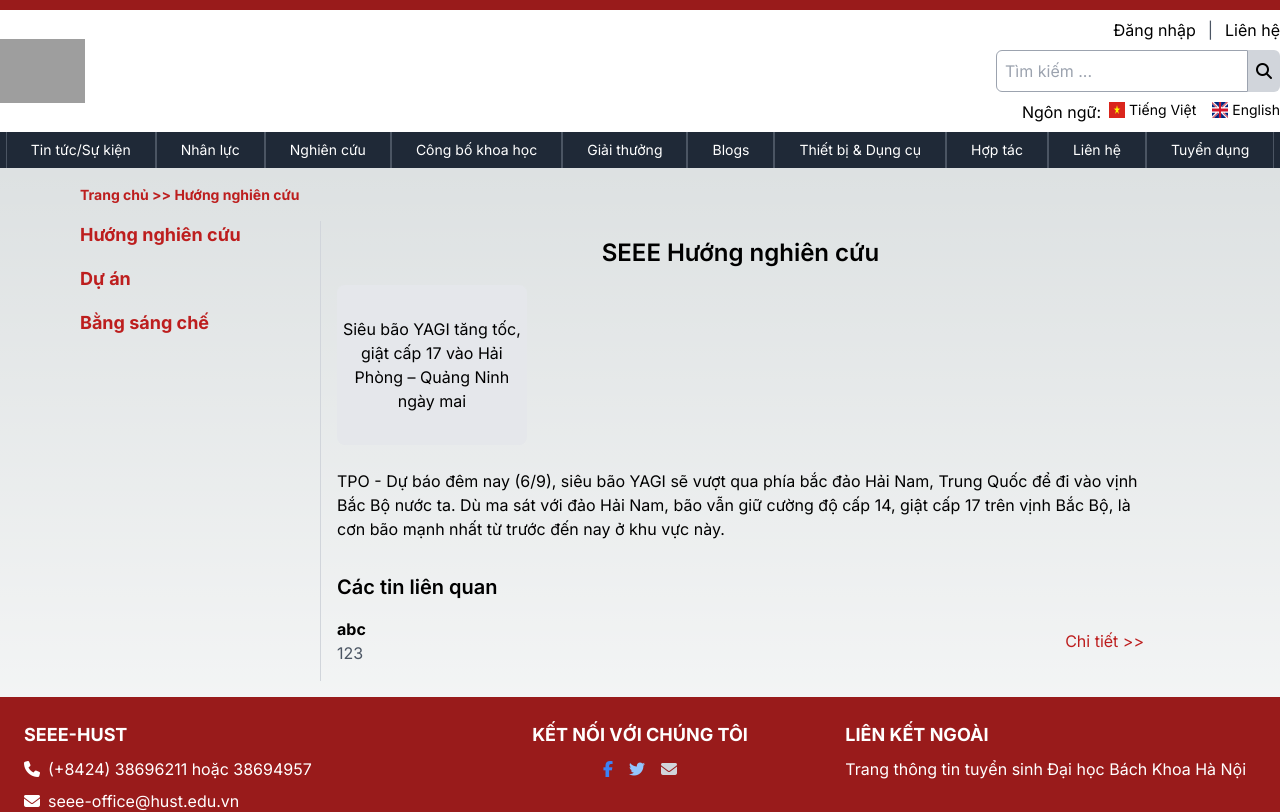
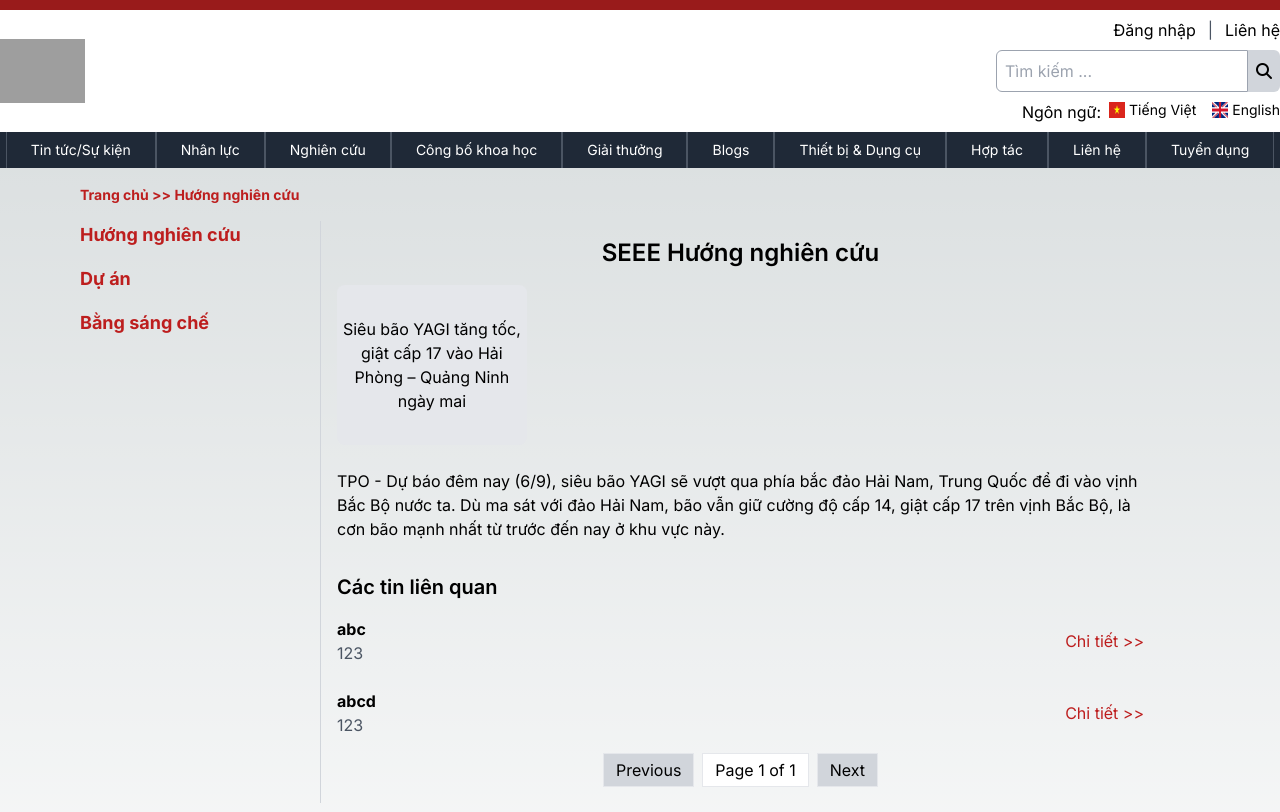
Before and after one commit to vhxmt/cds_ttkt, a Next.js app: page /NewPage/nghien-cuu/huong-nghien-cuu in a window 1280 px wide. Shown: the top 812 px of the page. Built offline with nearby package versions, Linux system fonts and the light colour scheme; grey boxes are pictures that could not be loaded.

Commit message:
phân trang

```diff
--- a/src/app/NewPage/nghien-cuu/huong-nghien-cuu/page.tsx
+++ b/src/app/NewPage/nghien-cuu/huong-nghien-cuu/page.tsx
@@ -5,7 +5,7 @@ import Breadcrumb from '@/components/breadcrumb';
 import { useAuth } from '@/components/providers/AuthProvider'; // Import hook to check admin rights
 import ResearchAreaForm, { ResearchArea } from './form-huong-nghien-cuu';
 import RelatedNewsForm, { RelatedNews } from './form-tin-tuc-lien-quan';
-
+import PgControl from '@/components/display-block/PgControl';
 interface ResearchData {
     title: string;
     researchAreas: ResearchArea[];
@@ -14,8 +14,10 @@ interface ResearchData {
 export default function HuongNghienCuu() {
     const [researchData, setResearchData] = useState<ResearchData | null>(null);
     const [selectedAreaIndex, setSelectedAreaIndex] = useState<number>(0);
+    const [currentPage, setCurrentPage] = useState(1);
+    const itemsPerPage = 5; // Số tin tức mỗi trang
+    const [editAreaIndex, setEditAreaIndex] = useState<number | null>(null);
     const [isFormVisible, setIsFormVisible] = useState(false);
-    const [editAreaIndex, setEditAreaIndex] = useState<number | null>(null);
     const [isNewsFormVisible, setIsNewsFormVisible] = useState(false);
     const [editNewsIndex, setEditNewsIndex] = useState<number | null>(null);
 
@@ -26,6 +28,7 @@ export default function HuongNghienCuu() {
             setResearchData(data);
             if (data.researchAreas.length > 0) {
                 setSelectedAreaIndex(0);
+                setCurrentPage(1); // Reset page khi dữ liệu thay đổi
             }
         } catch (error) {
             console.error('Error fetching data:', error);
@@ -43,11 +46,29 @@ export default function HuongNghienCuu() {
         return <div>Loading...</div>;
     }
 
-    const { title, researchAreas = [] } = researchData;
+    const { title, researchAreas = [] } = researchData || {};
     const selectedArea = researchAreas[selectedAreaIndex] || { name: '', description: '', relatedNews: [] };
+    const totalPages = Math.ceil(selectedArea.relatedNews.length / itemsPerPage);
 
+    const currentNews = selectedArea.relatedNews.slice(
+        (currentPage - 1) * itemsPerPage,
+        currentPage * itemsPerPage
+    );
+
+    const handleNextPage = () => {
+        if (currentPage < totalPages) {
+            setCurrentPage(currentPage + 1);
+        }
+    };
+
+    const handlePrevPage = () => {
+        if (currentPage > 1) {
+            setCurrentPage(currentPage - 1);
+        }
+    };
     const handleAreaClick = (index: number) => {
         setSelectedAreaIndex(index);
+        setCurrentPage(1);
     };
 
     const handleSubmitArea = async (area: ResearchArea) => {
@@ -141,7 +162,9 @@ export default function HuongNghienCuu() {
             console.error('Error deleting news:', error);
         }
     };
-
+    if (!researchData) {
+        return <div>Loading...</div>;
+    }
     const handleSubmitNews = async (news: RelatedNews) => {
         const method = editNewsIndex !== null ? 'PUT' : 'POST';
         const url = '/api/nghien-cuu/huong-nghien-cuu';
@@ -232,7 +255,7 @@ export default function HuongNghienCuu() {
                         )}
                     </div>
                     <div className="space-y-6">
-                        {selectedArea.relatedNews?.map((news, index) => (
+                        {currentNews.map((news, index) => (
                             <div key={news.id} className="flex justify-between items-center">
                                 <div>
                                     <h4 className="font-bold">{news.title}</h4>
@@ -243,7 +266,7 @@ export default function HuongNghienCuu() {
                                         Chi tiết &gt;&gt;
                                     </a>
                                     {isAdmin && (
-                                        <>
+                                        <div className="flex space-x-2">
                                             <button
                                                 className="bg-yellow-500 text-white py-1 px-3 rounded hover:bg-yellow-600"
                                                 onClick={() => handleEditNews(index)}
@@ -256,12 +279,18 @@ export default function HuongNghienCuu() {
                                             >
                                                 Xóa
                                             </button>
-                                        </>
+                                        </div>
                                     )}
                                 </div>
                             </div>
                         ))}
                     </div>
+                    <PgControl
+                        currentPage={currentPage}
+                        totalPages={totalPages}
+                        onNextPage={handleNextPage}
+                        onPrevPage={handlePrevPage}
+                    />
                     {isFormVisible && (
                         <ResearchAreaForm
                             researchArea={editAreaIndex !== null ? researchAreas[editAreaIndex] : null}
--- a/src/app/NewPage/tin-tuc-su-kien/tin-tuc/page.tsx
+++ b/src/app/NewPage/tin-tuc-su-kien/tin-tuc/page.tsx
@@ -6,12 +6,35 @@ import Banner from '@/components/display-block/Banner';
 import Breadcrumb from '@/components/breadcrumb';
 import data from '@/data/tin-tuc-su-kien/tin-tuc/tin-tuc.json';
 import { useAuth } from '@/components/providers/AuthProvider';
+import PgControl from '@/components/display-block/PgControl';
 
+const ITEMS_PER_PAGE = 5
 export default function NewsPage() {
   const { banner, featuredNews, events, additionalNews } = data;
   const [newsList, setNewsList] = useState(additionalNews);
   const { isLoggedIn, user } = useAuth();
   const isAdmin = isLoggedIn && user?.role === 'admin';
+
+  const [currentPage, setCurrentPage] = useState(1);
+  const totalPages = Math.ceil(additionalNews.length / ITEMS_PER_PAGE);
+
+  // Lấy danh sách tin tức cho trang hiện tại
+  const currentNewsList = additionalNews.slice(
+      (currentPage - 1) * ITEMS_PER_PAGE,
+      currentPage * ITEMS_PER_PAGE
+  );
+
+  const handleNextPage = () => {
+    if (currentPage < totalPages) {
+      setCurrentPage((prev) => prev + 1);
+    }
+  };
+
+  const handlePrevPage = () => {
+    if (currentPage > 1) {
+      setCurrentPage((prev) => prev - 1);
+    }
+  };
 
   const handleAdd = async () => {
     try {
@@ -130,7 +153,7 @@ export default function NewsPage() {
                 </div>
               </div>
             </div>
-            {newsList.map((newsItem) => (
+            {currentNewsList.map((newsItem) => (
                 <div key={newsItem.id} className="bg-white p-4 border border-gray-200 rounded-lg shadow-sm mb-4">
                   <h3 className="text-lg font-semibold mb-2">
                     <a href={newsItem.link} className="text-blue-600 hover:underline">
@@ -157,6 +180,14 @@ export default function NewsPage() {
                   )}
                 </div>
             ))}
+
+            {/* Component Phân trang */}
+            <PgControl
+                currentPage={currentPage}
+                totalPages={totalPages}
+                onNextPage={handleNextPage}
+                onPrevPage={handlePrevPage}
+            />
           </div>
         </div>
       </div>
--- a/src/data/nghien-cuu/huong-nghien-cuu/data.json
+++ b/src/data/nghien-cuu/huong-nghien-cuu/data.json
@@ -10,6 +10,12 @@
           "description": "123",
           "link": "https://www.msn.com/vi-vn/news/national/si%C3%AAu-b%C3%A3o-yagi-h%C3%A0-n%E1%BB%99i-c%C3%A2y-%C4%91%E1%BB%95-la-li%E1%BB%87t-%C4%91%C3%A8-2-ng%C6%B0%E1%BB%9Di-%C4%91i-%C4%91%C6%B0%E1%BB%9Dng-b%E1%BA%A5t-t%E1%BB%89nh/ar-AA1q6yWK?ocid=entnewsntp&pc=U531&cvid=d958f6627eeb4ad49b858aea33a36a02&ei=23",
           "id": 1725636217252
+        },
+        {
+          "title": "abcd",
+          "description": "123",
+          "link": "https://www.msn.com/vi-vn/news/national/si%C3%AAu-b%C3%A3o-yagi-h%C3%A0-n%E1%BB%99i-c%C3%A2y-%C4%91%E1%BB%95-la-li%E1%BB%87t-%C4%91%C3%A8-2-ng%C6%B0%E1%BB%9Di-%C4%91i-%C4%91%C6%B0%E1%BB%9Dng-b%E1%BA%A5t-t%E1%BB%89nh/ar-AA1q6yWK?ocid=entnewsntp&pc=U531&cvid=d958f6627eeb4ad49b858aea33a36a02&ei=23",
+          "id": 172563621725
         }
       ],
       "highlight": true
```
Also changed, not shown: src/data/nhan-luc/can-bo/data.json (+8 -0 lines), src/data/tin-tuc-su-kien/tin-tuc/tin-tuc.json (+42 -1 lines).
